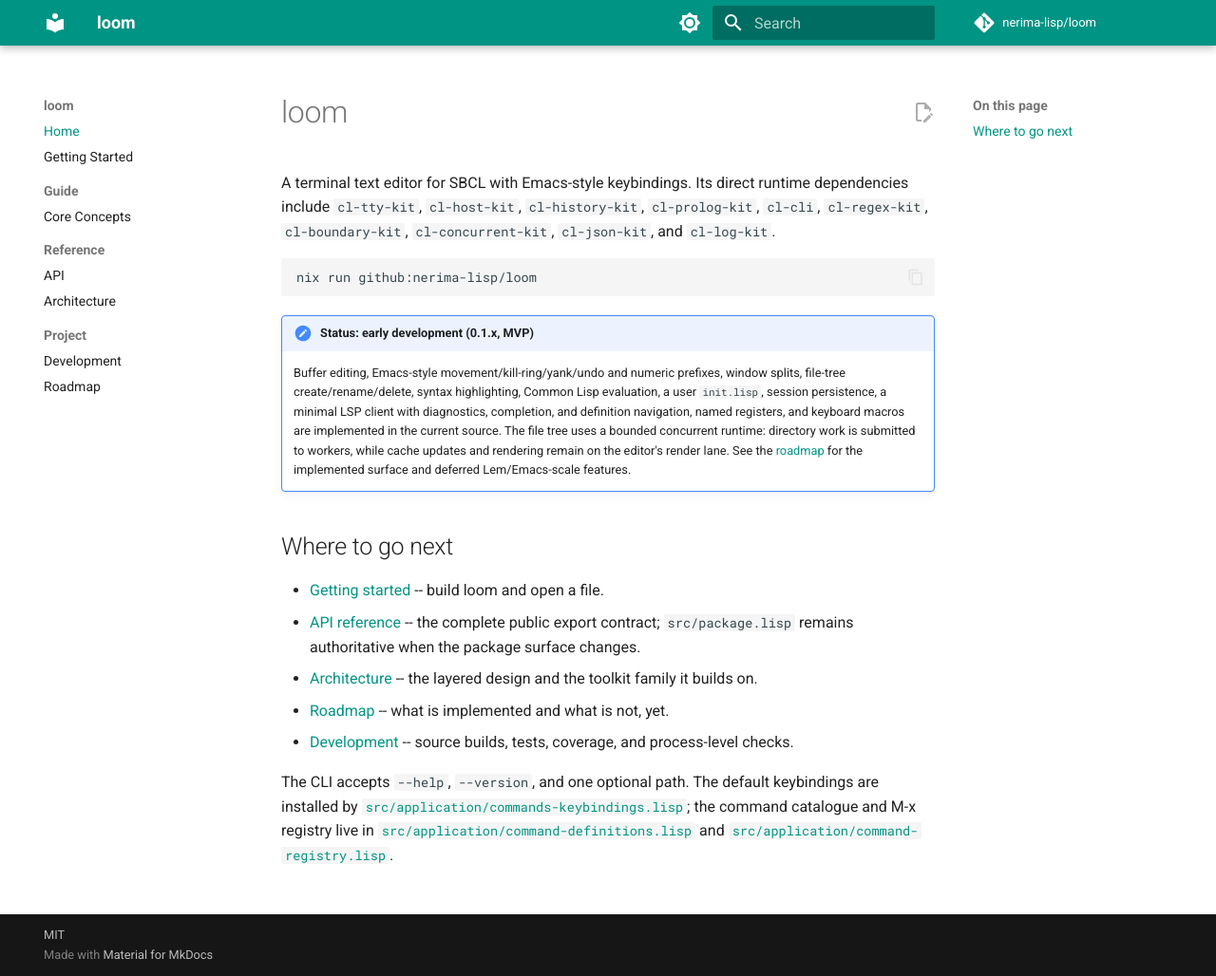
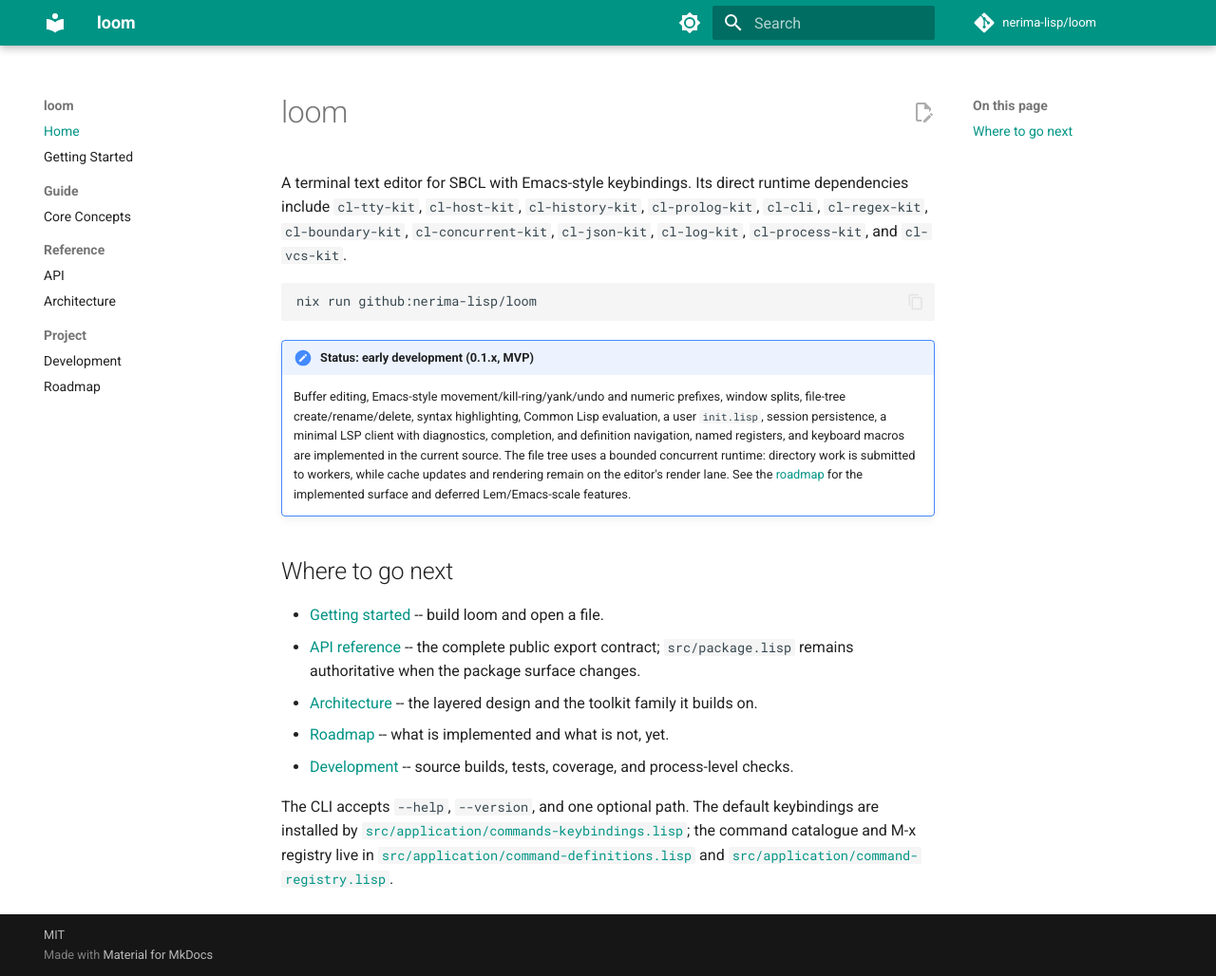
Before and after one commit to nerima-lisp/loom, an MkDocs documentation site: the page built from docs/src/index.md, in a window 1280 px wide and 1028 px high. Shown: the whole window at 95% size. Built offline with MkDocs 1.6.1 and Material for MkDocs 9.7.7, drawn with Linux system fonts in a browser that asks for light colours; comment, search, counter and statistics services are not loaded.

````diff
--- a/docs/src/index.md
+++ b/docs/src/index.md
@@ -3,7 +3,8 @@
 A terminal text editor for SBCL with Emacs-style keybindings. Its direct
 runtime dependencies include `cl-tty-kit`, `cl-host-kit`, `cl-history-kit`,
 `cl-prolog-kit`, `cl-cli`, `cl-regex-kit`, `cl-boundary-kit`,
-`cl-concurrent-kit`, `cl-json-kit`, and `cl-log-kit`.
+`cl-concurrent-kit`, `cl-json-kit`, `cl-log-kit`, `cl-process-kit`, and
+`cl-vcs-kit`.
 
 ```sh
 nix run github:nerima-lisp/loom
````
